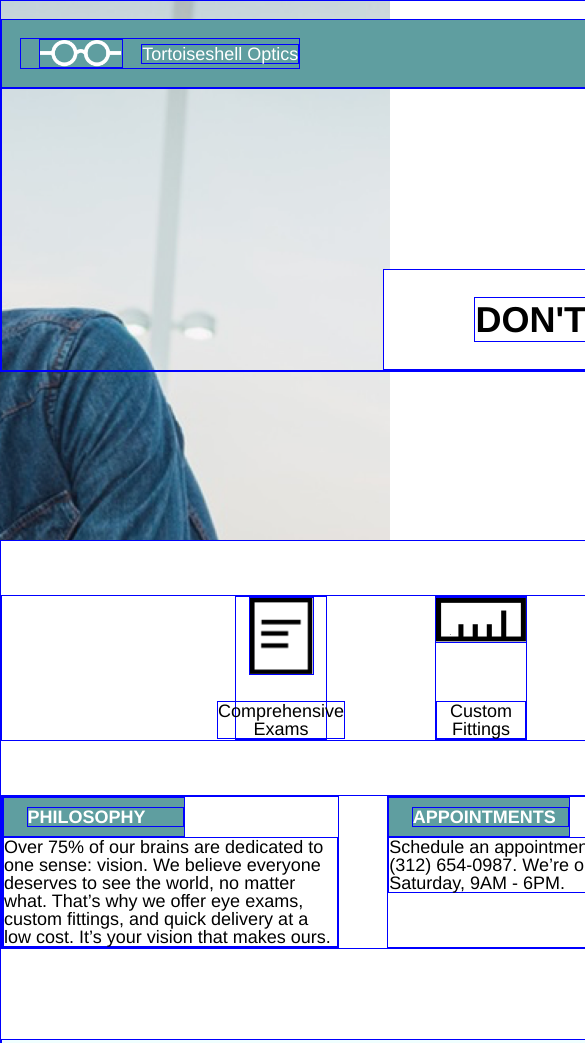
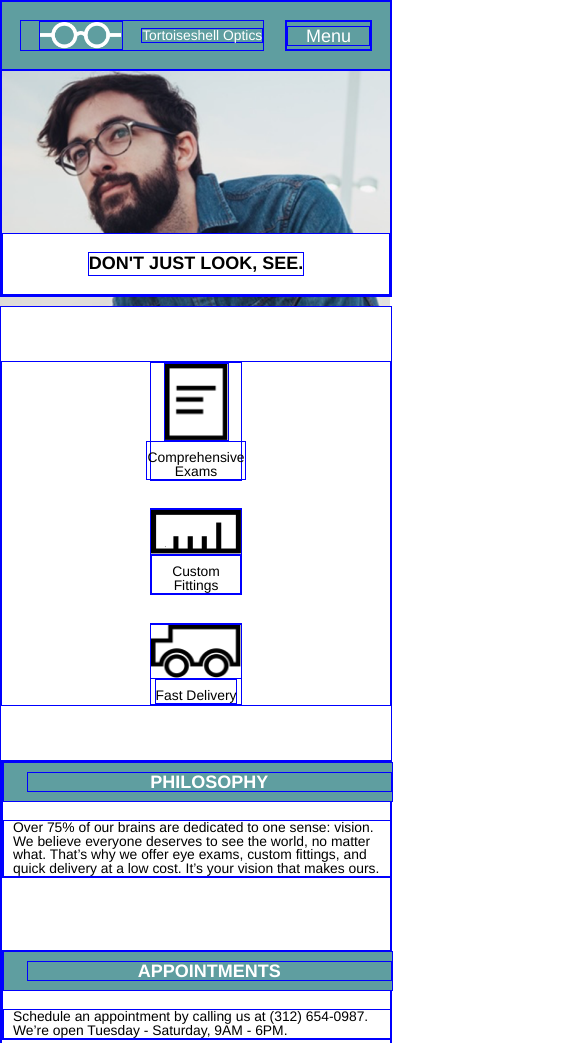
Before and after one commit to Zwartemis/TortoiseshellOptics, a plain HTML site: page index.html in a window 390 px wide. Shown: the top 1043 px of the page, 585 px wide, since content can reach past the window. Drawn offline with Linux system fonts and the light colour scheme.

Commit message:
built mobile and tablet responses

```diff
--- a/resources/css/style.css
+++ b/resources/css/style.css
@@ -119,6 +119,7 @@ h2 {
 /* Beliefs secion */
 .beliefs {
   display: flex;
+  justify-content: center;
   margin-bottom: 5rem;
 }
 
@@ -154,6 +155,119 @@ footer img {
 }
 
 /* Media queries */
-nav.mobile {
-  display: none;
+@media only screen and (min-width: 651px) {
+  nav.mobile {
+    display: none;
+  }
 }
+
+@media only screen and (max-width: 1024px) {
+  .container {
+    width: 100%;
+  }
+
+  header {
+    height: 22rem;
+  }
+
+  .header-bar {
+    margin-top: 0;
+    padding: 1rem;
+  }
+
+  .message {
+    padding: 0.75rem 4rem;
+    margin-top: 5rem;
+    margin-right: 2rem;
+  }
+
+  h2 {
+    font-size: 1.33rem;
+  }
+}
+
+@media only screen and (max-width:650px) {
+  nav.desktop {
+    display: none;
+  }
+  header {
+    background-position: 20%;
+    height: 17rem;
+  }
+
+  .message {
+    display: flex;
+    justify-content: center;
+    width: 100%;
+    background-color: white;
+    padding: 1rem;
+    margin-top: 9rem;
+    margin-right: 0;
+  }
+
+  h2 {
+    font-size: 1rem;
+  }
+
+  .services {
+    align-items: center;
+    flex-direction: column;
+    padding: 3.77rem auto;
+    height: 100%;
+  }
+
+  .option {
+    display: flex;
+    flex-direction: column;
+    align-items: center;
+    justify-content: space-between;
+  }
+
+  p {
+    font-size: 0.77rem;
+  }
+
+  .option p {
+    padding-top: 0.5rem;
+  }
+
+  #fittings {
+    margin: 1.54rem 0;
+  }
+
+  .beliefs {
+    margin-bottom: 0;
+    flex-direction: column;
+  }
+
+  .stance {
+    width: 100%;
+    margin-bottom: 4rem;
+  }
+
+  .stance p {
+    padding: 0 0.5rem;
+  }
+
+  .subhead {
+    width: 100%;
+    margin-bottom: 1rem;
+  }
+
+  h3 {
+    text-align: center;
+  }
+
+  footer {
+    display: flex;
+    justify-content: center;
+  }
+
+  footer img {
+    padding: 0;
+  }
+
+  footer p {
+    display: none;
+  }
+}
```
Also changed, not shown: index.html (+1 -1 lines).
